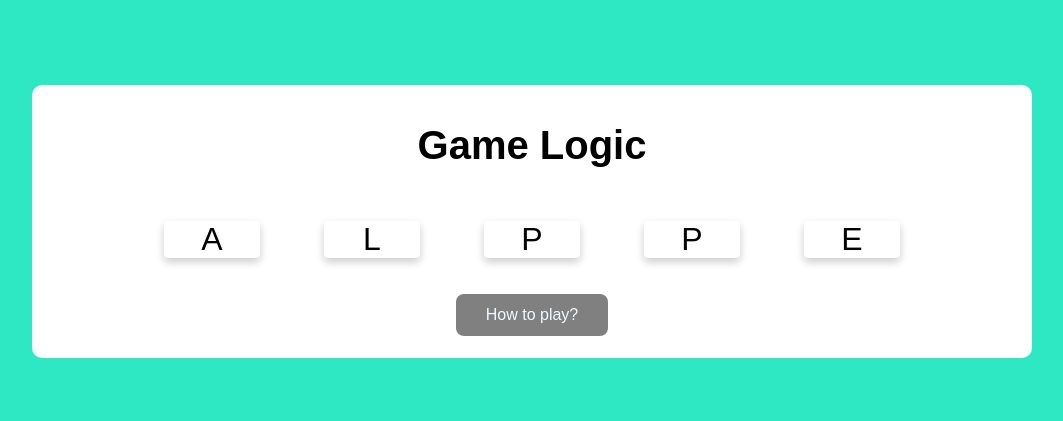
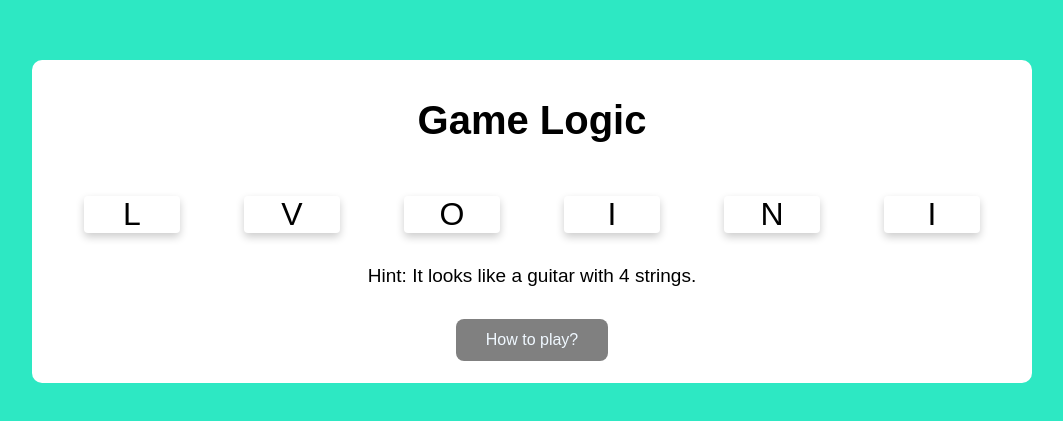
Before and after one commit to Panida-A/lab-3SA03react-6310110265, a React (Create React App) app: page / in a window 1280 px wide. Shown: the part 179-600 px from the top of the page, without its empty margins (108-1171 px from the left). Built offline with nearby package versions, Linux system fonts and the light colour scheme.

Commit message:
Part 7.4 hint

```diff
--- a/src/App.css
+++ b/src/App.css
@@ -35,3 +35,8 @@ body {
   color: rgb(255, 255, 255);
   background: rgb(142, 242, 237);
  }
+
+ .details p {
+  font-size: 19px;
+  margin-bottom: 10px;
+ }
--- a/src/App.js
+++ b/src/App.js
@@ -4,18 +4,14 @@ import CharacterCard from './CharacterCard';
 import WordCard from './WordCard';
 import Popup from './components/Popup';
 import { useState, useEffect } from 'react';
+import WordRandom from './WordRandom'
 
-const word = 'apple';
+const word = 'violin'
+
+
 function App() {
 
   const [buttonPopup, setButtonPopup] = useState(false);
-  /*const [timedPopup, setTimedPopup] = useState(false);
-
-  useEffect (() => {
-    setTimeout(() => {
-      setTimedPopup(true);
-    }, 3000) ;
-  }, []);*/
 
   return (
 
@@ -28,8 +24,13 @@ function App() {
           <h1>Game Logic</h1>
           <WordCard value = {word}/>
 
+          <div className="details">
+            <p className='hint'>Hint: <span>It looks like a guitar with 4 strings.</span></p>
+          </div>
+          <br></br>
           <div className="htp">
-            <button className="how2p" onClick={() => setButtonPopup(true)}>How to play?</button>
+            <button className="how2p" onClick={() => setButtonPopup(true)}>
+              How to play?</button>
           </div>
           <br></br>
 
```
